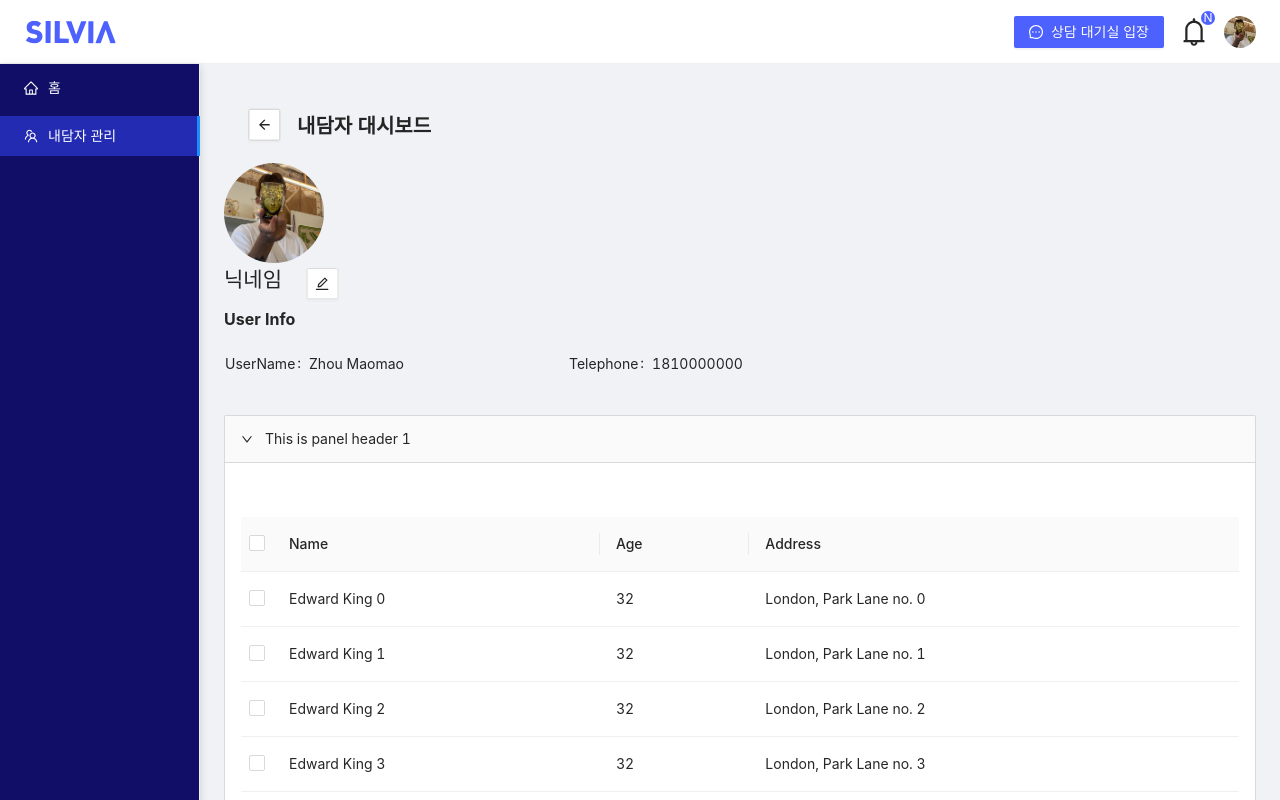
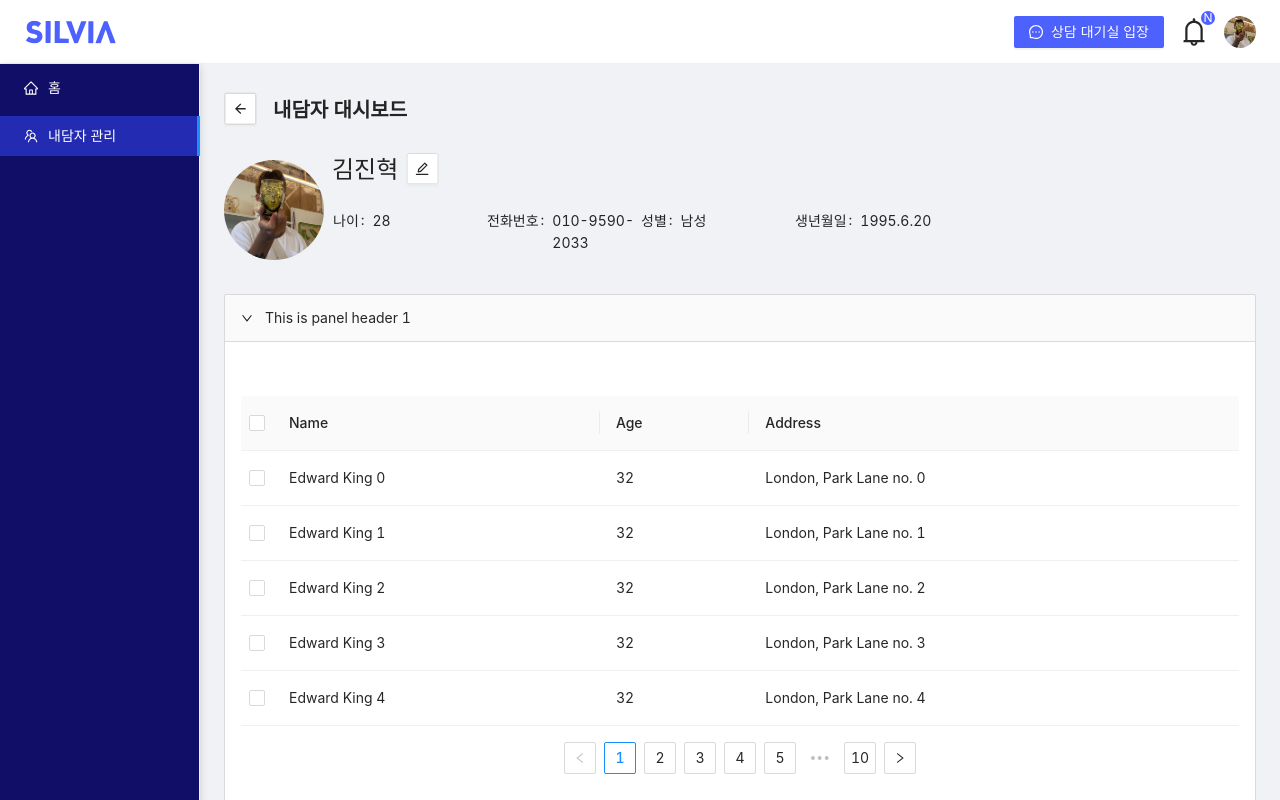
Before and after one commit to kmjnnhyk/silvia_react_JINHYEOK_KIM, a Next.js app: page / in a window 1280 px wide. Shown: the top 800 px of the page. Built offline with nearby package versions, Linux system fonts and the light colour scheme.

Commit message:
⚙️ feat: 프로필 목업 데이터 적용 완료

```diff
--- a/components/ProfileHeader/ProfileHeader.style.ts
+++ /dev/null
@@ -1,17 +0,0 @@
-import styled from 'styled-components';
-
-export const Container = styled.div`
-  padding: 24px;
-`;
-
-export const ResetButton = styled.button`
-  padding: 0;
-  background: none;
-  border: none;
-`;
-
-export const Info = styled.div`
-  display: flex;
-`;
-
-export const Personals = styled.ul``;
--- a/components/ProfileHeader/ProfileHeader.tsx
+++ b/components/ProfileHeader/ProfileHeader.tsx
@@ -2,32 +2,44 @@ import React from 'react';
 import backBtnSrc from 'assets/images/left_arrow_box.svg';
 import editBtnSrc from 'assets/images/edit_box.svg';
 import profileImgSrc from '/assets/images/header/profile_image.jpeg';
-import { Container, ResetButton } from './ProfileHeader.style';
-import { Avatar, Descriptions, PageHeader } from 'antd';
+import { Avatar, Descriptions, PageHeader, Space } from 'antd';
 import NextImage from 'components/commons/NextImage';
 
-const ProfileHeader = () => {
+interface IProfileHeaderProps {
+  data: ProfileProps;
+}
+
+const ProfileHeader = ({ data }: IProfileHeaderProps) => {
+  const { nickname, contact, isMale, birthOfDate, birthOfMonth, birthOfYear, age } = data;
+
   return (
-    <Container>
+    <div style={{ padding: '24px' }}>
       <PageHeader
+        style={{ padding: '0', marginBottom: '20px' }}
         title="내담자 대시보드"
         onBack={() => null}
         backIcon={<NextImage src={backBtnSrc} alt="back" />}
       />
-
-      <Avatar size={100} src={<NextImage src={profileImgSrc} alt={'profile'} />} />
-
-      <div style={{ display: 'flex' }}>
-        <h2 style={{ marginRight: '24px' }}>닉네임</h2>
-        <ResetButton>
-          <NextImage src={editBtnSrc} alt="edit" />
-        </ResetButton>
-      </div>
-      <Descriptions title="User Info">
-        <Descriptions.Item label="UserName">Zhou Maomao</Descriptions.Item>
-        <Descriptions.Item label="Telephone">1810000000</Descriptions.Item>
-      </Descriptions>
-    </Container>
+      <Space direction="horizontal">
+        <Avatar size={100} src={<NextImage src={profileImgSrc} alt={'profile'} />} />
+        <Descriptions
+          title={
+            <Space align="center">
+              <h2 style={{ margin: '0' }}>{nickname}</h2>
+              <NextImage src={editBtnSrc} alt="edit" />
+            </Space>
+          }
+          column={6}
+        >
+          <Descriptions.Item label="나이">{age}</Descriptions.Item>
+          <Descriptions.Item label="전화번호">{contact}</Descriptions.Item>
+          <Descriptions.Item label="성별">{isMale ? '남성' : '여성'}</Descriptions.Item>
+          <Descriptions.Item label="생년월일">
+            {birthOfYear + '.' + birthOfMonth + '.' + birthOfDate}
+          </Descriptions.Item>
+        </Descriptions>
+      </Space>
+    </div>
   );
 };
 
--- a/components/TrainingStatusGraph/TrainingStatusGraph.tsx
+++ b/components/TrainingStatusGraph/TrainingStatusGraph.tsx
@@ -1,4 +1,4 @@
-import { Tabs } from 'antd';
+import { Empty, Tabs } from 'antd';
 import React from 'react';
 
 const TrainingStatusGraph = () => {
@@ -18,6 +18,7 @@ const TrainingStatusGraph = () => {
         };
       })}
     />
+    // <Empty></Empty>
   );
 };
 
--- a/db/index.ts
+++ b/db/index.ts
@@ -2,7 +2,7 @@ export const db = {
   profile: {
     nickname: '김진혁',
     age: 28,
-    isMage: true,
+    isMale: true,
     birthOfDate: 20,
     birthOfMonth: 6,
     birthOfYear: 1995,
--- a/pages/index.tsx
+++ b/pages/index.tsx
@@ -1,18 +1,19 @@
-import React, { useEffect } from 'react';
+import React from 'react';
 import { NextPage } from 'next';
 import ProfileHeader from 'components/ProfileHeader';
 import MeetingHistory from 'components/MeetingHistory';
 import AverageTrainingData from 'components/AverageTrainingData';
 import TrainingStatusGraph from 'components/TrainingStatusGraph';
 
-const DashBoard: NextPage = (data) => {
-  useEffect(() => {
-    console.log(data);
-  }, [data]);
+interface Props {
+  profile: ProfileProps;
+  meetings: Array<MeetingProps>;
+}
 
+const DashBoard: NextPage<Props> = ({ profile, meetings }) => {
   return (
     <>
-      <ProfileHeader />
+      <ProfileHeader data={profile} />
       <MeetingHistory />
       <AverageTrainingData />
       <TrainingStatusGraph />
@@ -20,10 +21,10 @@ const DashBoard: NextPage = (data) => {
   );
 };
 
-DashBoard.getInitialProps = async (ctx) => {
+DashBoard.getInitialProps = async () => {
   const res = await fetch('http://localhost:3000/api', { method: 'GET' });
   const json = await res.json();
-  return { data: json };
+  return { profile: json.profile, meetings: json.meetings };
 };
 
 export default DashBoard;
```
Also changed, not shown: types/index.d.ts (+12 -0 lines).
